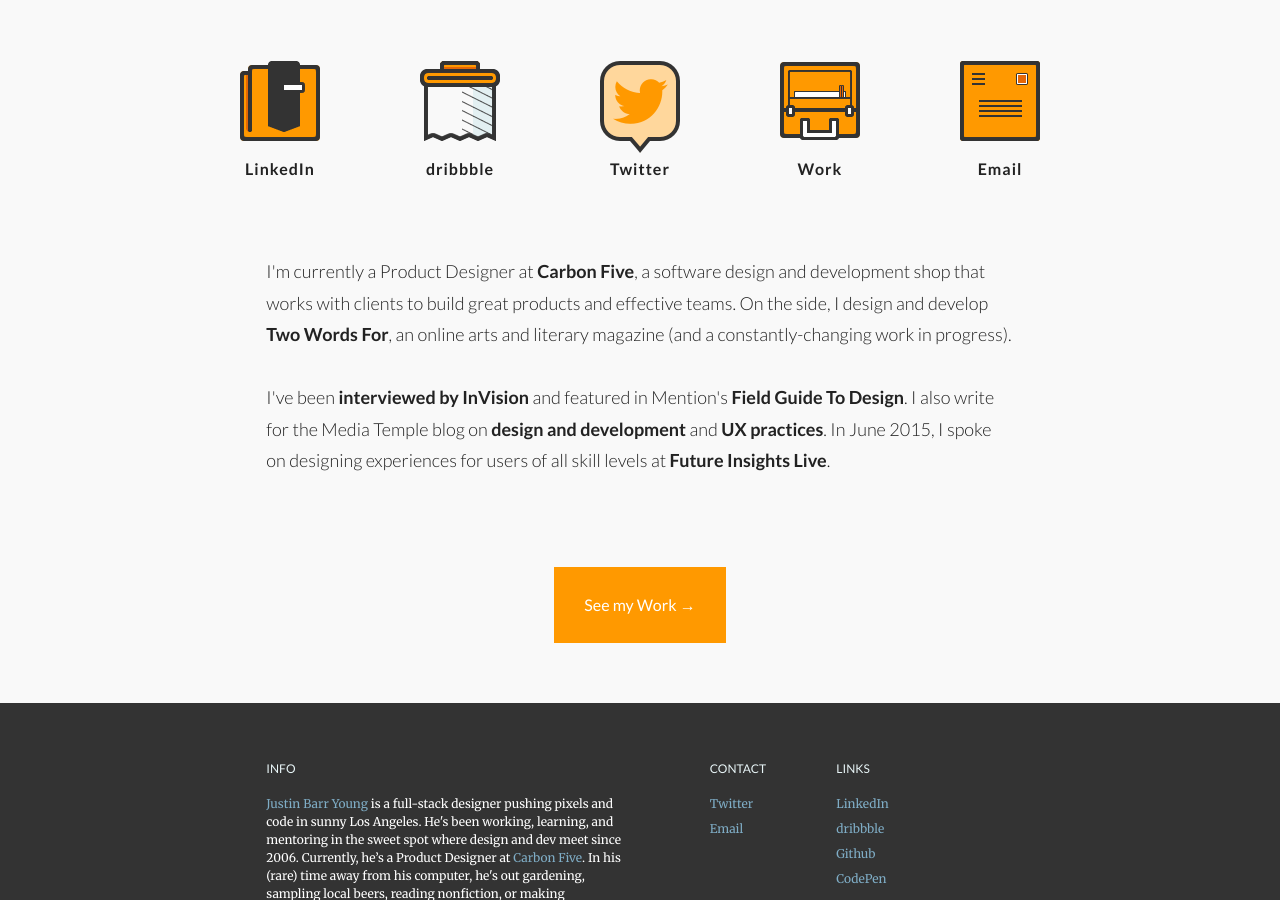
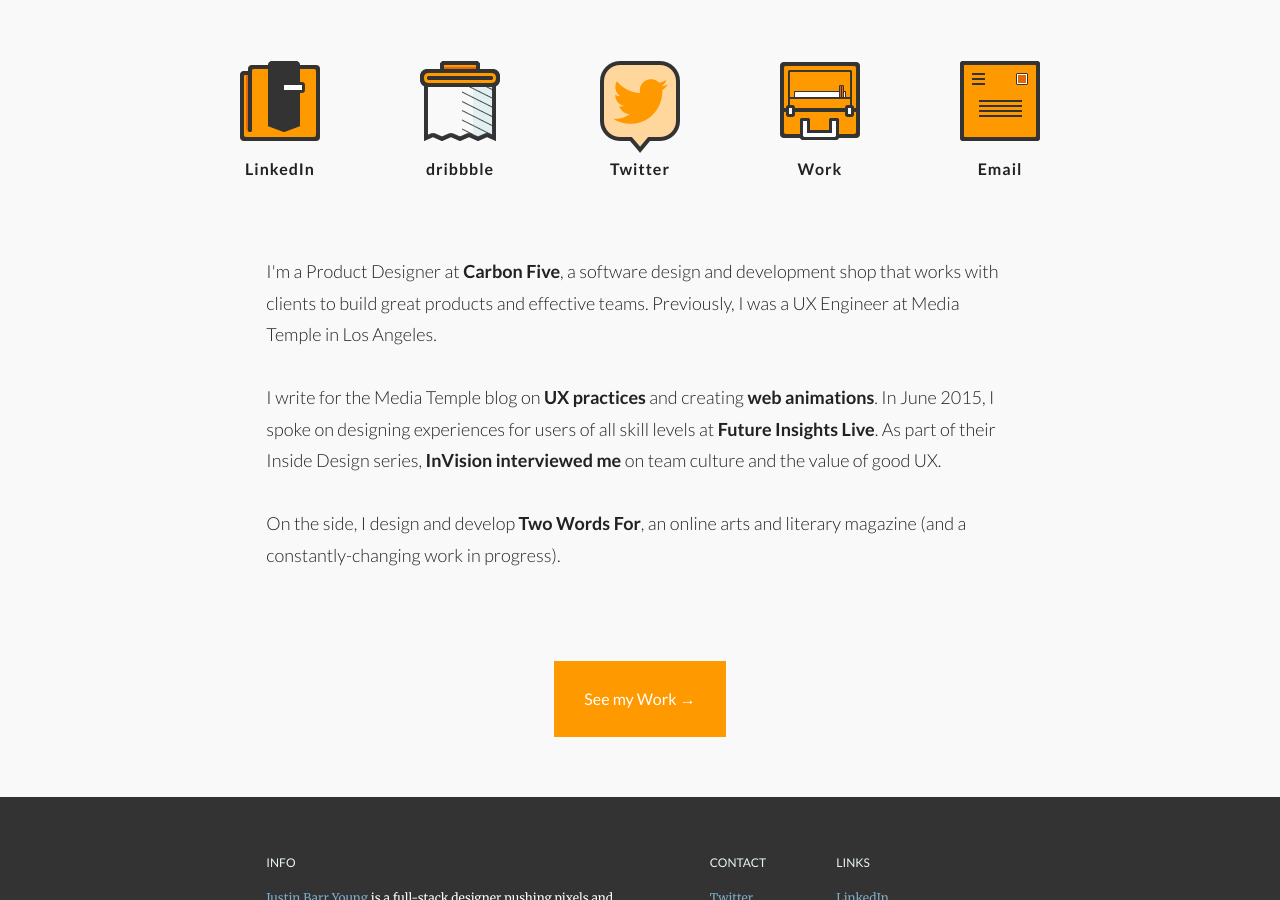
Before and after one commit to justinbyo/jbarr-v3, a Jekyll site: the page built from index.html, in a window 1280 px wide and 900 px high, scrolled down 381 px. Built offline with Jekyll 4.4.1, drawn with Linux system fonts in a browser that asks for light colours; nearby versions of some CDN libraries; some web fonts are replaced; Markdown is read by kramdown in place of the engine named in the settings.

Commit message:
Updated home pade copy

```diff
--- a/_includes/home.html
+++ b/_includes/home.html
@@ -114,8 +114,22 @@
 		<div class="grid-col  span12   intro--container">
 
 			<p>
-				I'm currently a Product Designer at <a href="http://carbonfive.com" title="Carbon Five homepage">Carbon Five</a>, a software design and development shop that works with clients to build great products and effective teams. On the side, I design and develop <a href="http://twowordsfor.com" title="Two Words For">Two Words For</a>, an online arts and literary magazine (and a constantly-changing work in progress).<br><br>I've been <a href="http://blog.invisionapp.com/inside-design-media-temple/" title="Inside Design at Media Temple">interviewed by InVision</a> and featured in Mention's <a href="http://blog.mention.com/a-field-guide-to-design-where-to-begin/" title="Mention blog">Field Guide To Design</a>. I also write for the Media Temple blog on <a href="http://mediatemple.net/blog/tips/building-an-animated-web-project-using-a-javascript-timeline/" title="JavaScript animation blog post">design and development</a> and <a href="http://mediatemple.net/blog/news/improving-your-ux-process-five-strategies-for-making-order-out-of-chaos/" title="Improving Your UX Process blog post">UX practices</a>. In June 2015, I spoke on designing experiences for users of all skill levels at <a href="https://futureinsightslive.com/las-vegas-2015/" title="Future Insights Live homepage">Future Insights Live</a>.</p>
-
+				I'm a Product Designer at <a href="http://carbonfive.com" title="Carbon Five homepage">Carbon Five</a>,
+				a software design and development shop that works with clients to build
+				great products and effective teams. Previously, I was a UX Engineer at <href="http://mediatemple.net">Media Temple</a> in Los Angeles.
+				<br>
+				<br>
+				I write for the Media Temple blog on <a href="http://mediatemple.net/blog/news/improving-your-ux-process-five-strategies-for-making-order-out-of-chaos/" title="Improving Your UX Process blog post">UX practices</a>
+				and creating <a href="http://mediatemple.net/blog/tips/building-an-animated-web-project-using-a-javascript-timeline/" title="JavaScript animation blog post">web animations</a>.
+				In June 2015, I spoke on designing experiences for users of all skill levels at <a href="https://futureinsightslive.com/las-vegas-2015/" title="Future Insights Live homepage">Future Insights Live</a>.
+				As part of their Inside Design series, <a href="http://blog.invisionapp.com/inside-design-media-temple/" title="Inside Design at Media Temple">InVision interviewed me</a>
+				on team culture and the value of good UX.
+				<br>
+				<br>
+				On the side, I design and develop
+				<a href="http://twowordsfor.com" title="Two Words For">Two Words For</a>,
+				an online arts and literary magazine (and a constantly-changing work in progress).
+			</p>
 
 		</div>
 
```
Also changed, not shown: 1 other file.
